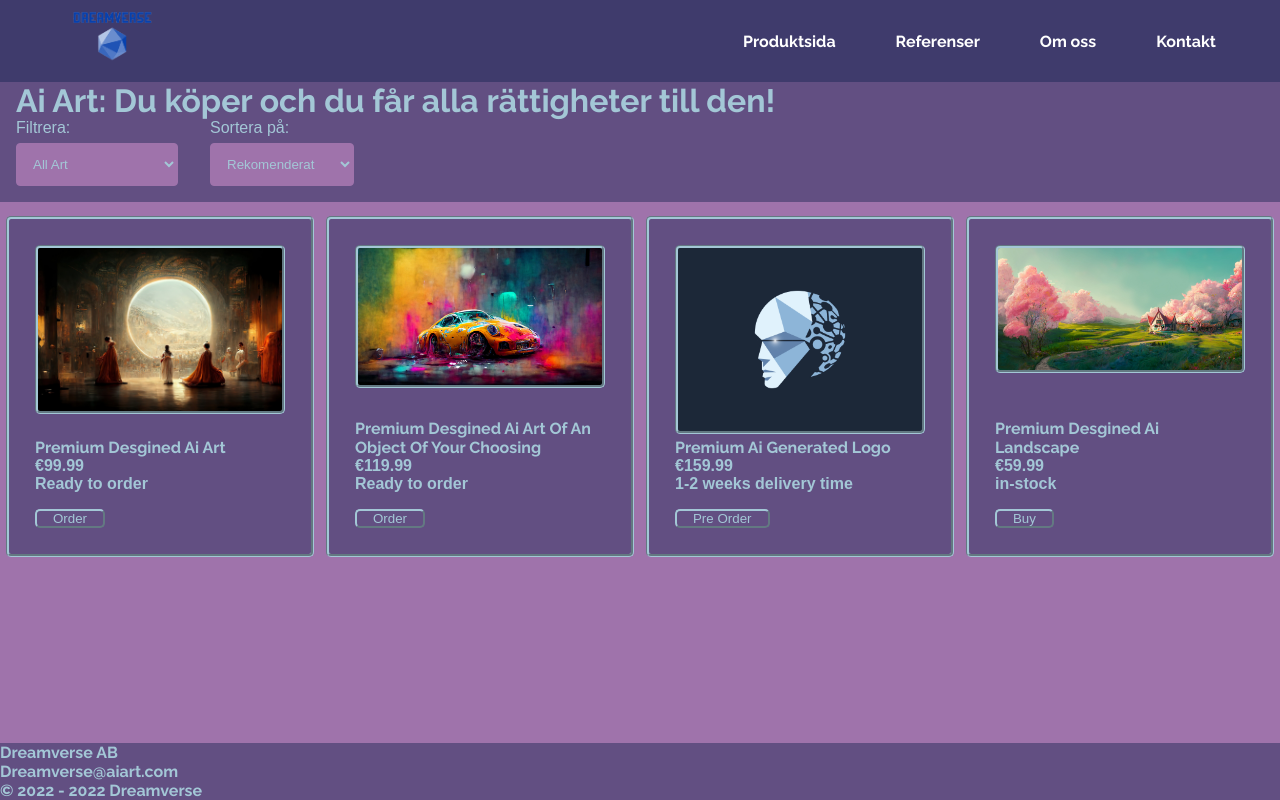
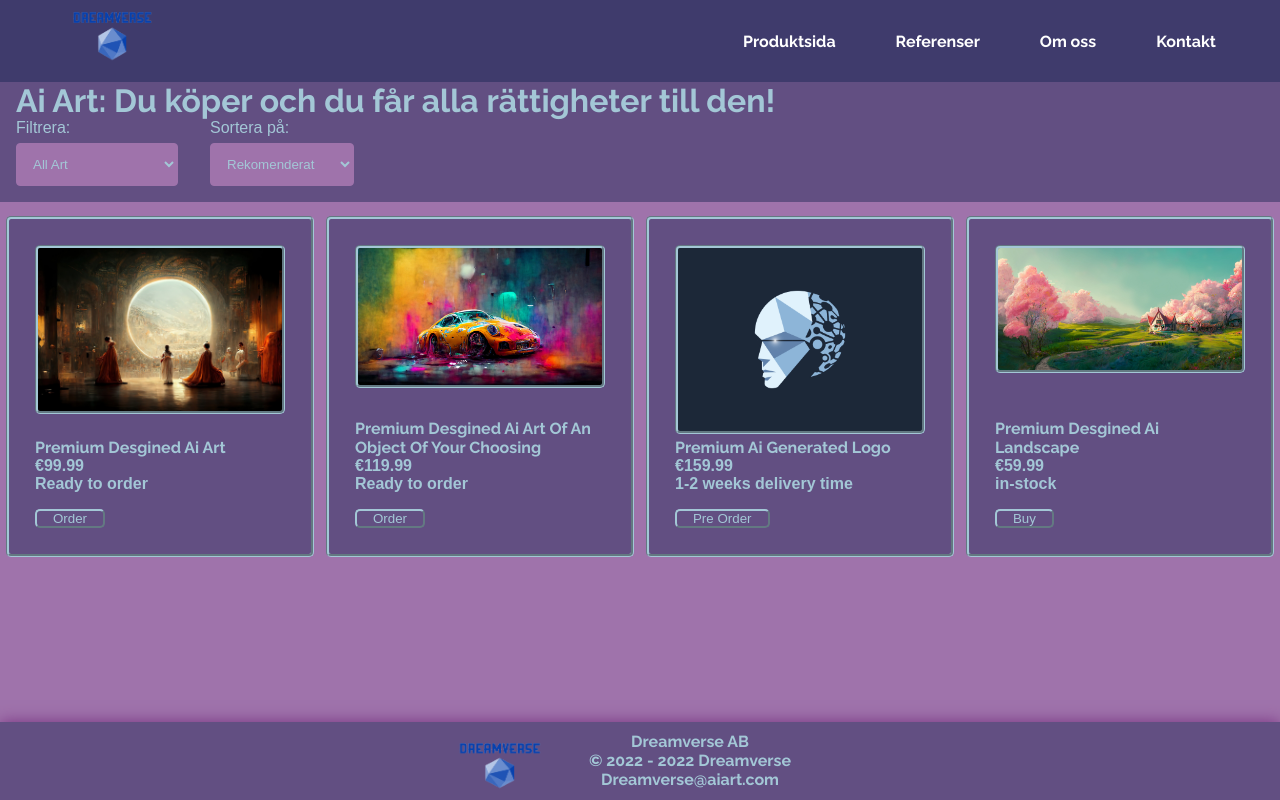
Before and after one commit to SebastianIvanoff/Projektarbete, a plain HTML site: page Projektarbete/product.html in a window 1280 px wide. Drawn offline with Linux system fonts and the light colour scheme.

Commit message:
Uppdaterad footer

```diff
--- a/Projektarbete/_product.scss
+++ b/Projektarbete/_product.scss
@@ -84,6 +84,7 @@
 .product-body {
     background: $third-color;
     color: $fourth-color;
+    padding-bottom: 2.8rem;
 }
 
 .product-filter {
--- a/Projektarbete/_reference.scss
+++ b/Projektarbete/_reference.scss
@@ -25,6 +25,7 @@
         flex-wrap: wrap;
         width: 100%;
         background-color: $third-color;
+        padding-bottom: 4.9rem;
 
         }
         .review-box {
--- a/Projektarbete/product.html
+++ b/Projektarbete/product.html
@@ -133,9 +133,10 @@
     </section>
 
     <footer>
-      <span>Dreamverse AB</span>
-      <span>Dreamverse@aiart.com</span>
-      <span>&copy; 2022 - 2022 Dreamverse</span>
+      <div class="content">
+        <img src="img/Logo-v1.png">
+        <span>Dreamverse AB <br> &copy; 2022 - 2022 Dreamverse <br> Dreamverse@aiart.com</span>
+      </div>
     </footer>
 
 
--- a/Projektarbete/style.scss
+++ b/Projektarbete/style.scss
@@ -68,7 +68,6 @@
 
   footer {
     position: fixed;
-    left: 0;
     bottom: 0;
     width: 100%;
     text-align: left;
@@ -76,6 +75,24 @@
     color: #A3C7D6;
     display: flex;
     flex-direction: column;
+    box-shadow: 0px 0px 15px rgb(120, 50, 129);
+    height: 78px;
+    .content {
+      display: block;
+      padding: 10px;
+      margin: 0px auto;
+      text-align: center;
+      width:400px;
+      span {
+        display:inline;
+
+      }
+      img {
+        height:70px;
+        width: 100px;
+        float:left;
+      }
+    }
   }
   @media(max-width:1024px){
     .hamburger{
```
Also changed, not shown: Projektarbete/about.html (+4 -3 lines), Projektarbete/contact.html (+4 -3 lines), Projektarbete/index.html (+4 -3 lines), Projektarbete/reference.html (+4 -3 lines), Projektarbete/_index.scss (line endings or trailing spaces), Projektarbete/style.css, 1 other file.
